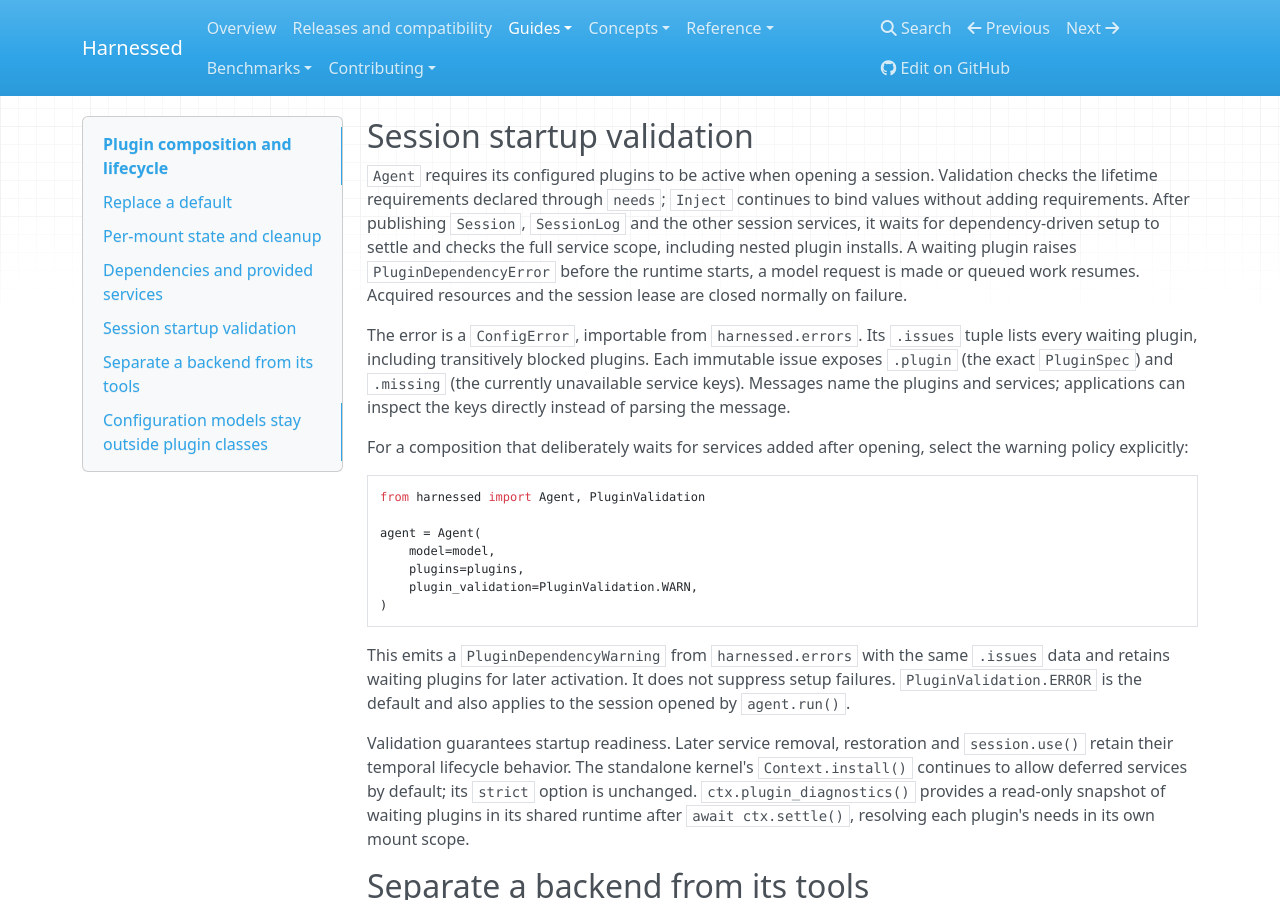
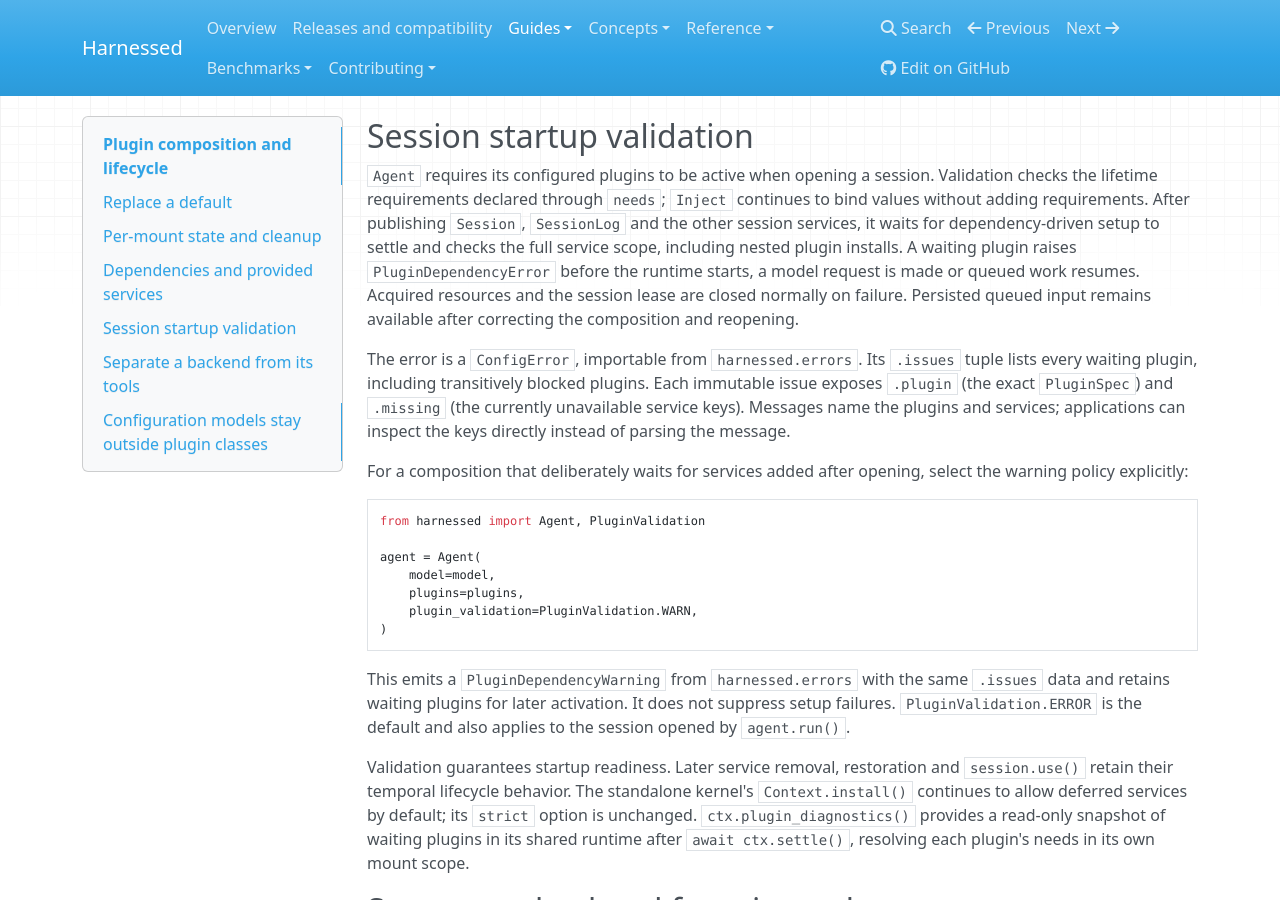
Before and after one commit to mathisarends/cordify, an MkDocs documentation site: the page built from docs/guides/plugins.md, in a window 1280 px wide and 900 px high, scrolled down 2833 px. Built offline with MkDocs 1.6.1, drawn with Linux system fonts in a browser that asks for light colours; nearby versions of some CDN libraries.

```diff
--- a/docs/guides/plugins.md
+++ b/docs/guides/plugins.md
@@ -159,7 +159,8 @@
 for dependency-driven setup to settle and checks the full service scope, including
 nested plugin installs. A waiting plugin raises `PluginDependencyError` before
 the runtime starts, a model request is made or queued work resumes. Acquired
-resources and the session lease are closed normally on failure.
+resources and the session lease are closed normally on failure. Persisted queued
+input remains available after correcting the composition and reopening.
 
 The error is a `ConfigError`, importable from `harnessed.errors`. Its `.issues`
 tuple lists every waiting plugin, including transitively blocked plugins. Each
```
Also changed, not shown: Changelog.md (+2 -1 lines), 1 other file.
